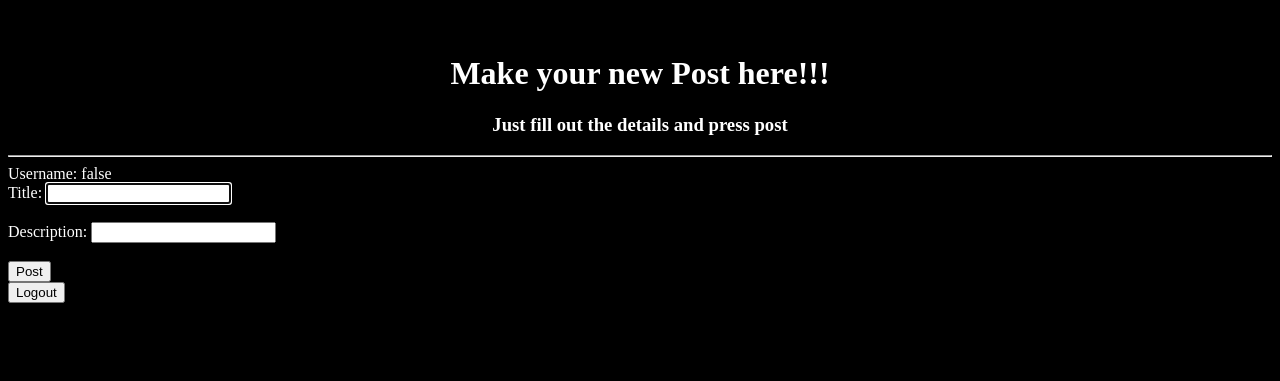
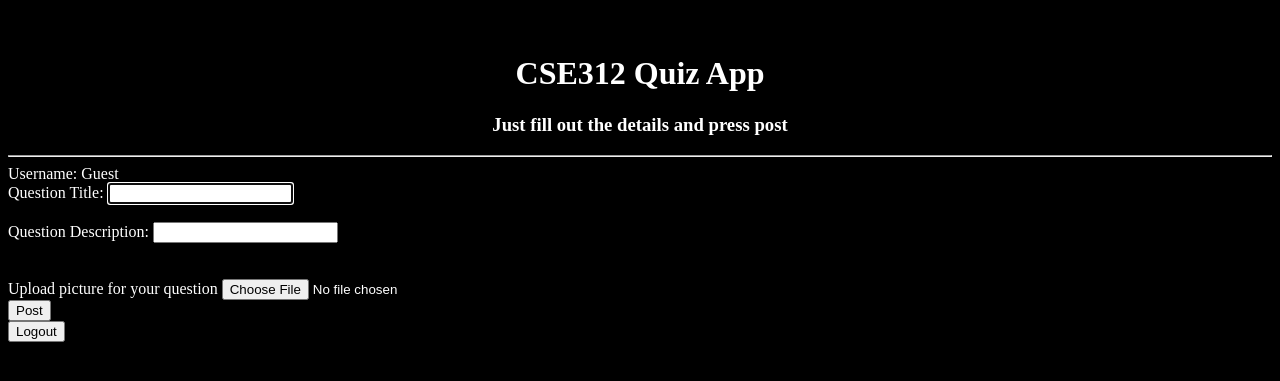
Before and after one commit to cronrad/Ending_from_the_Back, a Flask app: page /app in a window 1280 px wide. Shown: the top 381 px of the page. Run offline with Flask 3, Linux system fonts and the light colour scheme; data that the repository does not hold is empty.

Commit message:
Preliminary part 3 setup

```diff
--- a/public/make_post.js
+++ b/public/make_post.js
@@ -65,6 +65,7 @@ function addPosts(postJSON) {
 
 }
 
+//Modify to support if user selects an image to upload
 function sendPost() {
     const postTitleBox = document.getElementById("post-title-box");
     const postDescriptionBox = document.getElementById("post-description-box");
@@ -108,7 +109,7 @@ function newPost() {
             sendPost();
         }
     });
-    document.getElementById("paragraph").innerHTML += "<br/><h1><center><b>Make your new Post here!!!</b></center></h1>";
+    document.getElementById("paragraph").innerHTML += "<br/><h1><center><b>CSE312 Quiz App</b></center></h1>";
     document.getElementById("post-title-box").focus();
 
     let username = ""
@@ -116,6 +117,9 @@ function newPost() {
     request.onreadystatechange = function () {
         if (this.readyState === 4 && this.status === 200) {
             username = JSON.parse(this.response);
+            if (username === false){
+                username = "Guest"
+            }
             document.getElementById("user").innerHTML += username
         }
     }
--- a/server.py
+++ b/server.py
@@ -2,6 +2,7 @@ from flask import *
 from utils.database import *
 import json
 import bson.json_util as json_util
+from flask_socketio import SocketIO
 
 app = Flask(__name__, static_folder='public')
 
--- a/templates/app.html
+++ b/templates/app.html
@@ -18,12 +18,18 @@
         <div id="user">Username:
         </div>
         <label>
-            Title:
+            Question Title:
             <input id="post-title-box" type="text"><br><br>
-            Description:
+            Question Description:
             <input id="post-description-box" type="text"><br><br>
         </label>
-        <button id="post-button" onclick="sendPost()">Post</button><br>
+        <form action="/profile-pic" id="image-form" method="post" enctype="multipart/form-data">
+            <br/>
+            <label for="form-file">Upload picture for your question</label>
+            <input id="form-file" type="file" name="upload">
+            <br/>
+        </form>
+        <button id="post-button" onclick="sendPost()">Post</button><br> <!-- Have to modify javascript so that it will also send a picture if it is selected -->
         <button id="logout-button" onclick="logOut()">Logout</button><br><br><br><br>
     </div>
     <div id="posts">
--- a/utils/database.py
+++ b/utils/database.py
@@ -2,14 +2,14 @@ import secrets
 import bcrypt
 from pymongo import MongoClient
 
-#mongoClient = MongoClient("localhost") #For testing only
-mongoClient = MongoClient("mongo")
+mongoClient = MongoClient("localhost") #For testing only
+#mongoClient = MongoClient("mongo")
 
 db = mongoClient["cse312_project"]
 authDB = db["auth"]
 postDB = db["post"]
 
-#HTML escaper function #TODO: Perent encoding?
+#HTML escaper function #TODO: Percent encoding?
 #Author: Gordon Tang
 #Inputs: String
 #Outputs: String that has escaped html characters
@@ -48,7 +48,7 @@ def authenticate(username, password, token, ignore_token):
         password == None
     if token == "":
         token == None
-    safe_username = HTMLescaper(username) #TODO: Check when to call HTML escape
+    safe_username = HTMLescaper(username)
     if token == None or ignore_token == True: #No token or ignoring token means user must supply username and password
         exists = authDB.find_one({"username": safe_username})
         if exists == None: #Username doesn't exist in db, don't authenticate
```
